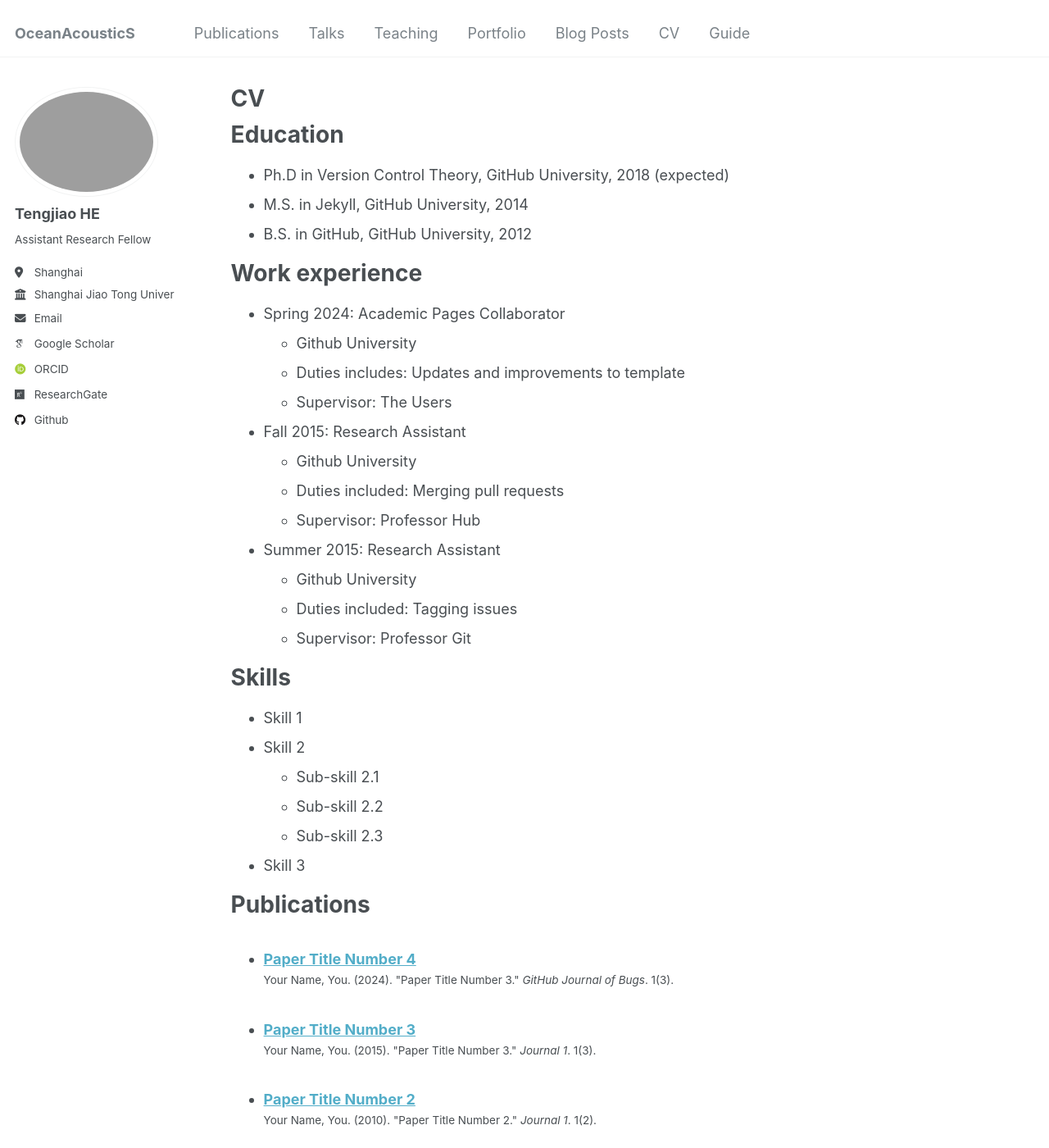
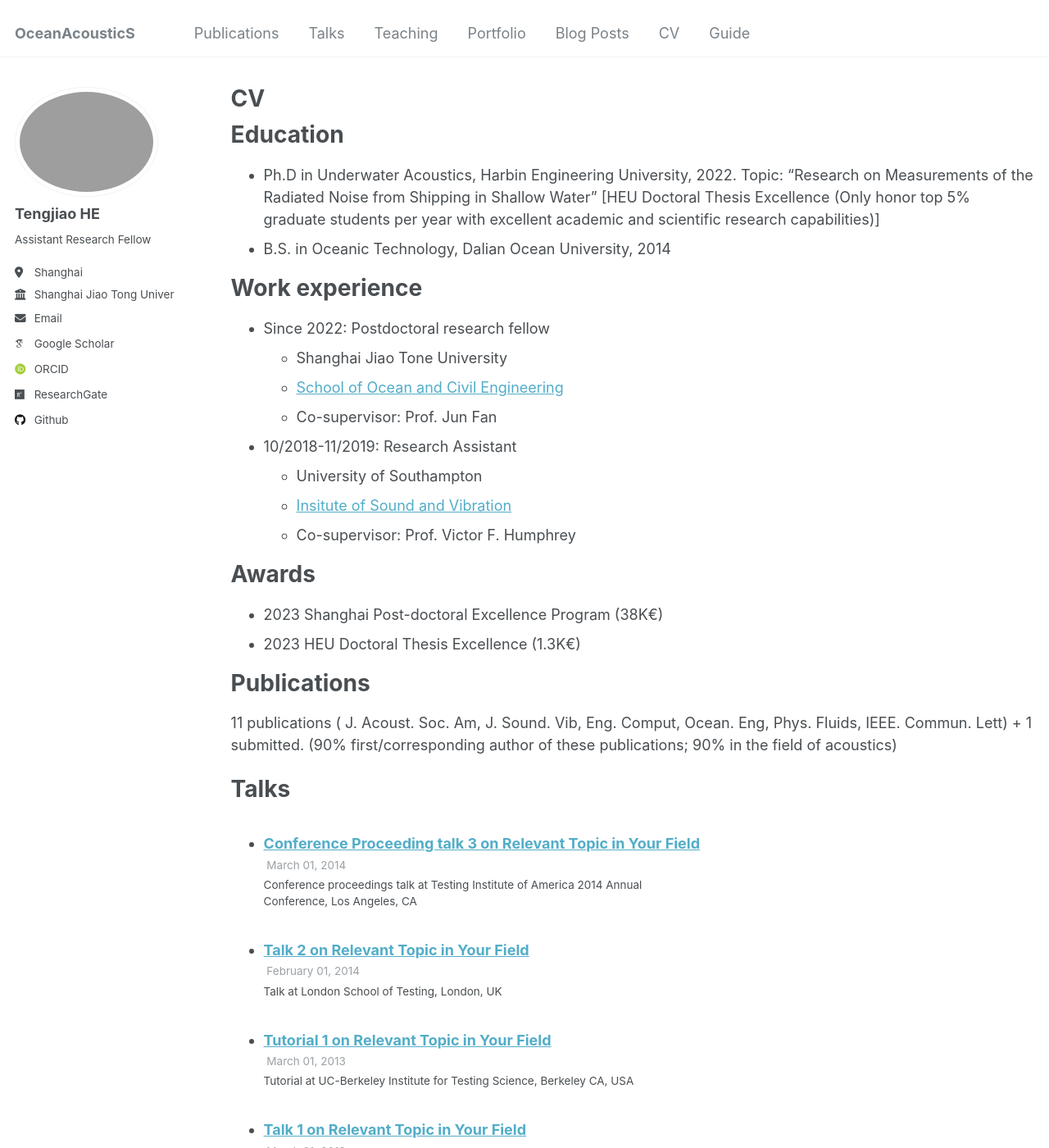
Before and after one commit to TengjiaoHE/OceanSoniX, a Jekyll site: the page built from _pages/cv.md, in a window 1280 px wide and 1400 px high. Shown: the whole window at 82% size. Built offline with Jekyll 4.4.1, drawn with Linux system fonts in a browser that asks for light colours; some web fonts are replaced; some of the changed text lies outside the part shown.

Commit message:
Update cv.md

```diff
--- a/_pages/cv.md
+++ b/_pages/cv.md
@@ -11,41 +11,30 @@ redirect_from:
 
 Education
 ======
-* Ph.D in Version Control Theory, GitHub University, 2018 (expected)
-* M.S. in Jekyll, GitHub University, 2014
-* B.S. in GitHub, GitHub University, 2012
+* Ph.D in Underwater Acoustics, Harbin Engineering University, 2022. Topic: “Research on Measurements of the Radiated Noise from Shipping in Shallow Water” [HEU Doctoral Thesis Excellence (Only honor top 5% graduate students per year with excellent academic and scientific research capabilities)]
+* B.S. in Oceanic Technology, Dalian Ocean University, 2014
 
 Work experience
 ======
-* Spring 2024: Academic Pages Collaborator
-  * Github University
-  * Duties includes: Updates and improvements to template
-  * Supervisor: The Users
+* Since 2022: Postdoctoral research fellow
+  * Shanghai Jiao Tone University
+  * [School of Ocean and Civil Engineering](https://en.naoce.sjtu.edu.cn)
+  * Co-supervisor: Prof. Jun Fan
 
-* Fall 2015: Research Assistant
-  * Github University
-  * Duties included: Merging pull requests
-  * Supervisor: Professor Hub
+* 10/2018-11/2019: Research Assistant
+  * University of Southampton
+  * [Insitute of Sound and Vibration](https://www.southampton.ac.uk/about/faculties-schools-departments/school-of-engineering/institute-of-sound-and-vibration-research)
+  * Co-supervisor: Prof. Victor F. Humphrey
 
-* Summer 2015: Research Assistant
-  * Github University
-  * Duties included: Tagging issues
-  * Supervisor: Professor Git
 
-Skills
+Awards
 ======
-* Skill 1
-* Skill 2
-  * Sub-skill 2.1
-  * Sub-skill 2.2
-  * Sub-skill 2.3
-* Skill 3
+* 2023  Shanghai Post-doctoral Excellence Program  (38K€)
+* 2023	HEU Doctoral Thesis Excellence (1.3K€)
 
 Publications
 ======
-  <ul>{% for post in site.publications reversed %}
-    {% include archive-single-cv.html %}
-  {% endfor %}</ul>
+11 publications ( J. Acoust. Soc. Am, J. Sound. Vib, Eng. Comput, Ocean. Eng, Phys. Fluids, IEEE. Commun. Lett) + 1 submitted. (90% first/corresponding author of  these publications; 90% in the field of acoustics)
 
 Talks
 ======
@@ -53,12 +42,16 @@ Talks
     {% include archive-single-talk-cv.html  %}
   {% endfor %}</ul>
 
-Teaching
+Funding
 ======
-  <ul>{% for post in site.teaching reversed %}
-    {% include archive-single-cv.html %}
-  {% endfor %}</ul>
+* 01.2024 – 12.2026: NSFC for Young Scientists (National level, 38K€) which supports me to work as an individual PI to study the mechanism of acoustic Fano resonances and the avoid-crossing behavior in a waveguide with an object.
+* 05.2023 – 05.2025: Stable Support Funding from NKLUAT (64K€) which supports me to work as an individual PI to develop a deep learning neural network to real-time predict large-scale, 3D underwater sound propagation.
+* 10.2018 – 11.2019: CSC (China)-ISVR (Soton, UK) joint project (15K€) which supports me to work as a visiting research student with Prof. Victor. F Humphrey and conduct theoretical and numerical study on developing standardization of underwater noise measurements for commercial vessels in shallow water.
 
 Service and leadership
 ======
-* Currently signed in to 43 different slack teams
+* Since 2023	Associate Member of ASA.
+* Since 2020	Reviewer for peer-reviewed publications (>20) including:
+  * Physics ( Phys. Fluids.);
+  * Acoustics (J. Acoust. Soc. Am, JASA. Express. Lett.);
+  * Engineering (Ocean. Eng, Adv. Eng. Softw, IEEE. J. Sel. Top. Appl. Earth. Obs. Remote. Sens, IEEE. Trans. Netw. Sci. Eng, Front. Mar. Sci, PLoS. One )
```
